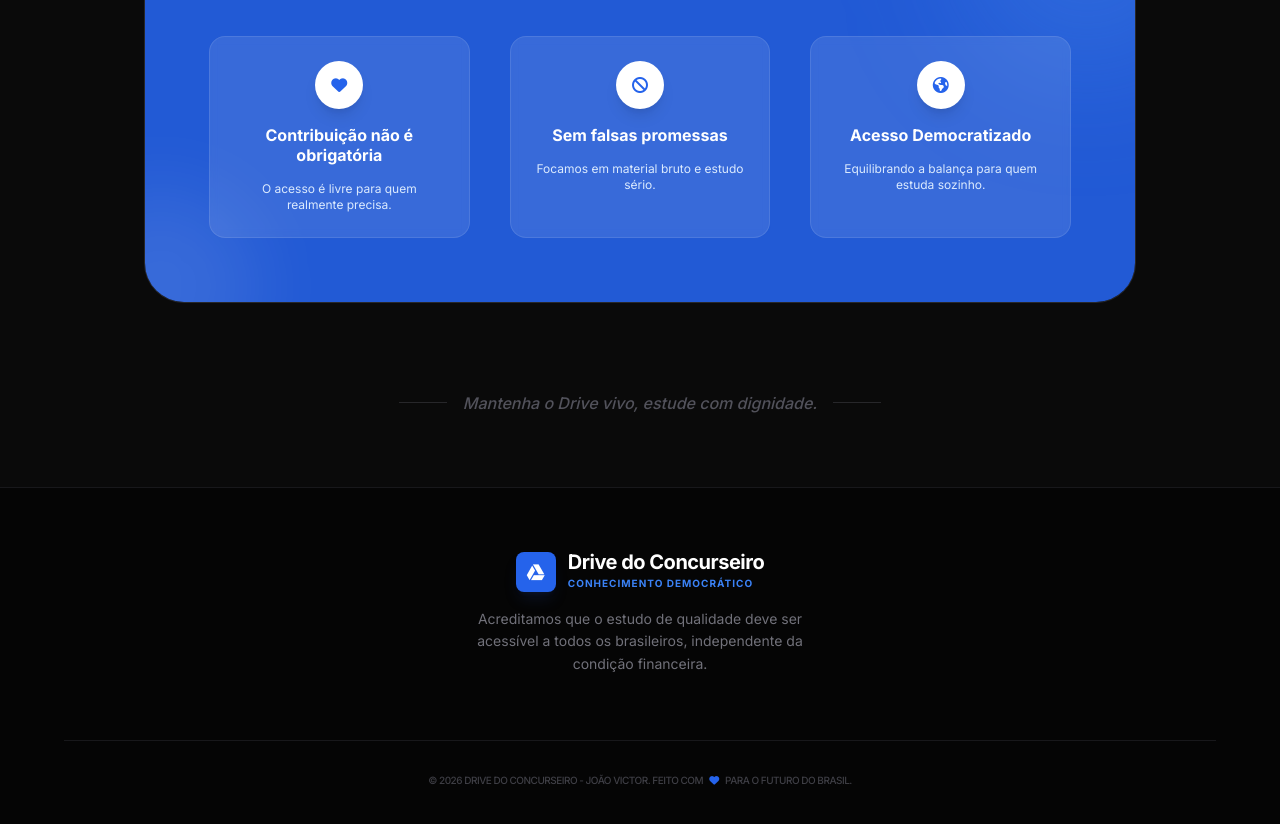
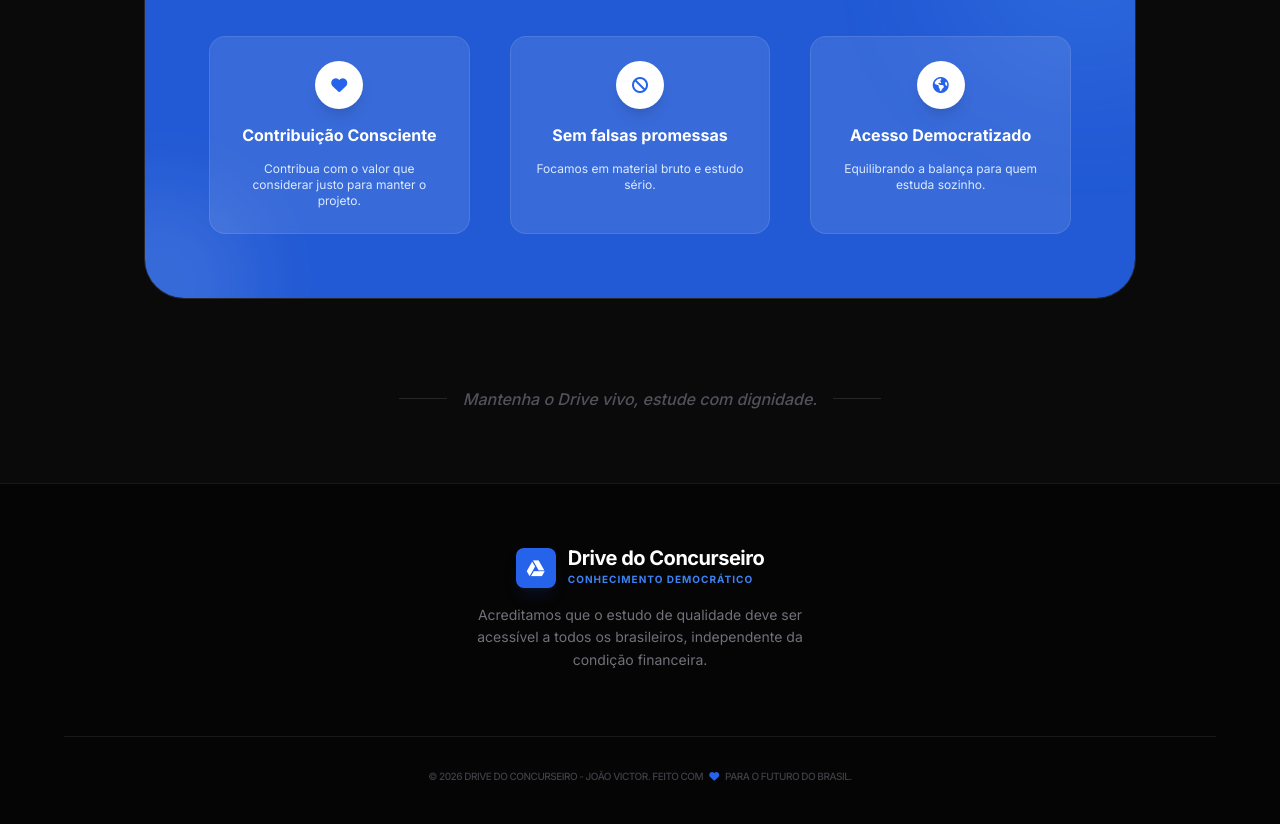
Before and after one commit to paratrabalhon2007-png/joao, a React (Vite) app: page / in a window 1280 px wide. Shown: the part 2100-2924 px from the top of the page. Built offline with nearby package versions, Linux system fonts and the light colour scheme.

Commit message:
feat: Update history section text
Refine the messaging in the history section to better reflect the project's contribution model. The text now emphasizes "Conscious Contribution" and encourages users to contribute what they deem fair to sustain the project.

```diff
--- a/components/HistorySection.tsx
+++ b/components/HistorySection.tsx
@@ -56,8 +56,8 @@ export const HistorySection: React.FC = () => {
               <div className="w-12 h-12 bg-white text-blue-600 rounded-full flex items-center justify-center mx-auto shadow-lg">
                 <i className="fa-solid fa-heart"></i>
               </div>
-              <p className="font-bold leading-tight">Contribuição não é obrigatória</p>
-              <p className="text-xs text-blue-100">O acesso é livre para quem realmente precisa.</p>
+              <p className="font-bold leading-tight">Contribuição Consciente</p>
+              <p className="text-xs text-blue-100">Contribua com o valor que considerar justo para manter o projeto.</p>
             </div>
             <div className="space-y-4 p-6 bg-white/10 rounded-2xl backdrop-blur-sm border border-white/10 hover:bg-white/20 transition-all">
               <div className="w-12 h-12 bg-white text-blue-600 rounded-full flex items-center justify-center mx-auto shadow-lg">
```
